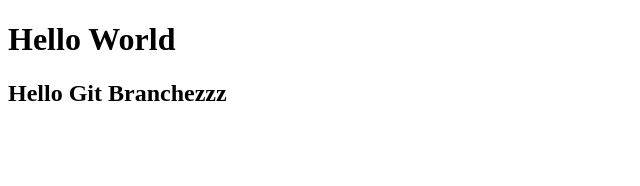
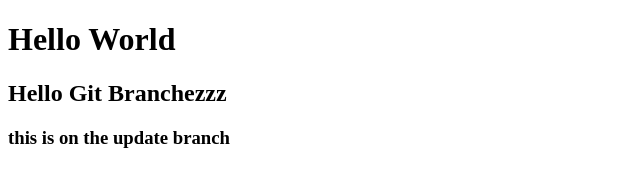
Before and after one commit to AryDavani/2.4-git-branches, a plain HTML site: page index.html in a window 1280 px wide. Shown: the whole page, without its empty margins (0-640 px from the left). Drawn offline with Linux system fonts and the light colour scheme.

Commit message:
changed h3

```diff
--- a/index.html
+++ b/index.html
@@ -7,5 +7,6 @@
   <body>
     <h1>Hello World</h1>
     <h2>Hello Git Branchezzz</h2>
+    <h3>this is on the update branch</h3>
   </body>
 </html>
```
